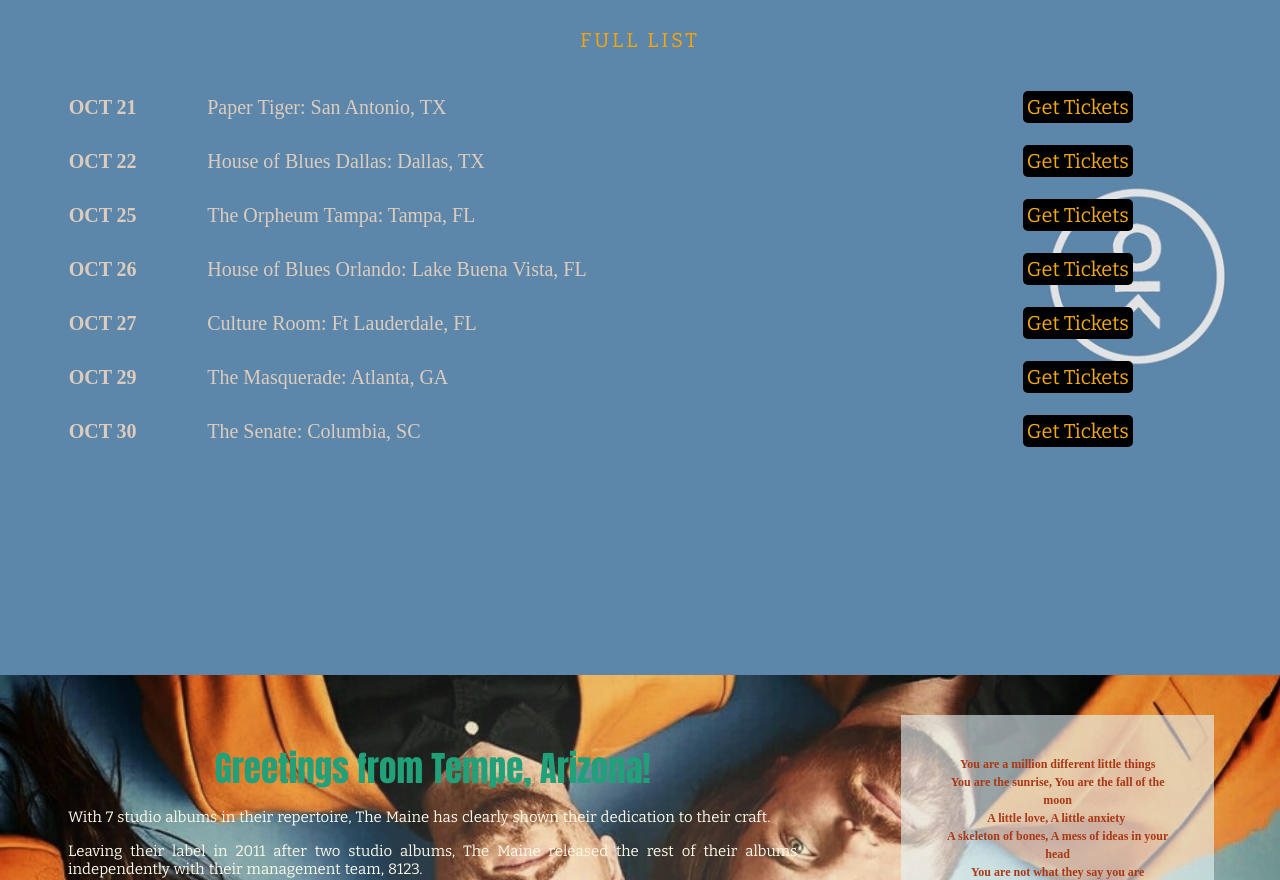
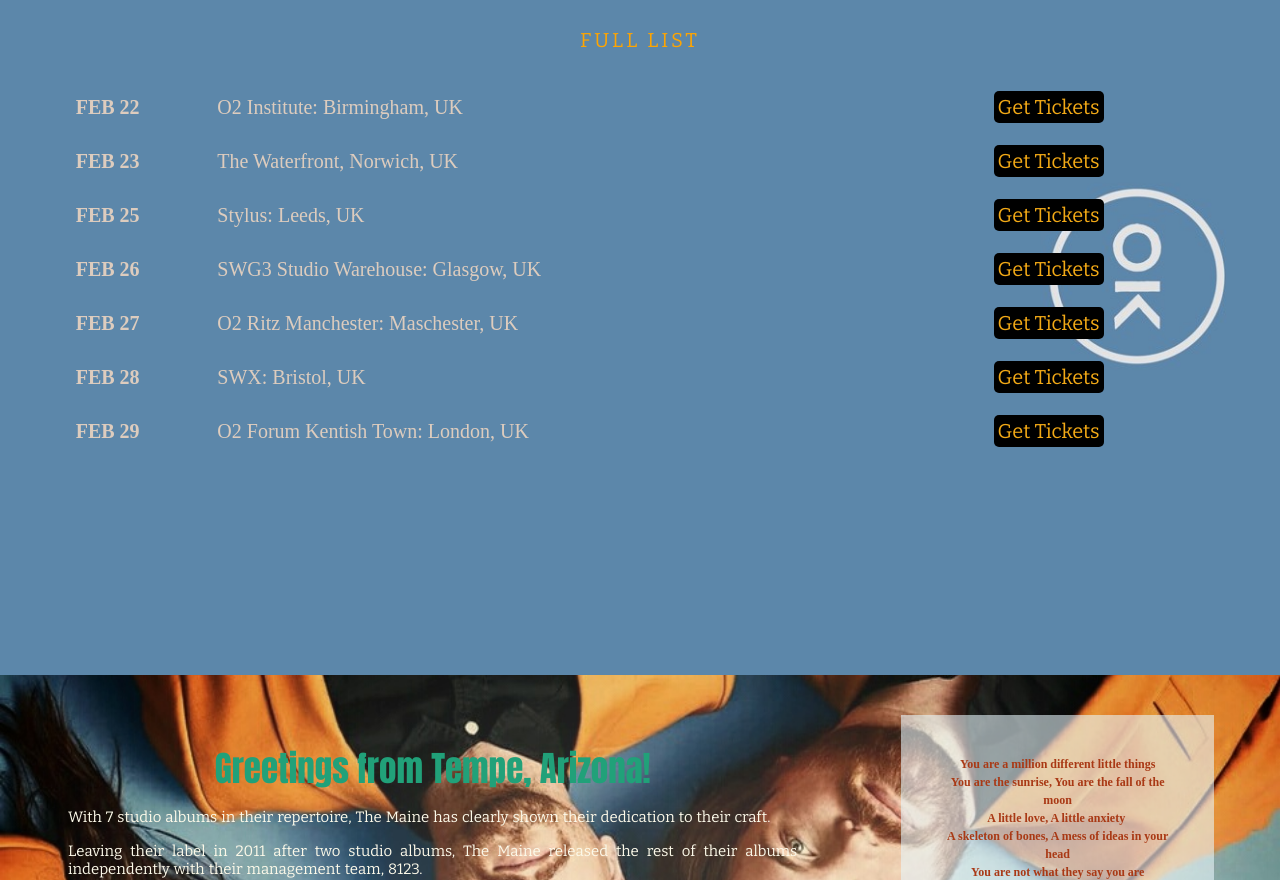
Before and after one commit to diyanah08/project1-themainewebsite, a plain HTML site: page index.html in a window 1280 px wide. Shown: the part 925-1805 px from the top of the page. Drawn offline with nearby package versions, Linux system fonts and the light colour scheme.

Commit message:
Updated tour dates and links

```diff
--- a/index.html
+++ b/index.html
@@ -57,42 +57,42 @@
       </div>
       <div id="tour" class="container-fluid responsive">
           <h1 class="catchus-text">CATCH US IN A CITY NEAR YOU!</h1>
-            <p class="moreshows"><a href="https://www.themirror.live/" target="_blank">FULL LIST</a></p>
+            <p class="moreshows"><a href="https://www.bandsintown.com/a/4296-the-maine" target="_blank">FULL LIST</a></p>
           <table class="table table-borderless responsive">
             <tbody class="responsive">
               <tr>
-                <th>OCT 21</th>
-                <td>Paper Tiger: San Antonio, TX</td>
-                <td><a href="https://www.bandsintown.com/t/101450744?app_id=squarespace-hen-crane-8knk&came_from=267&utm_medium=api&utm_source=public_api&utm_campaign=ticket&mkt_source=www.themirror.livew" class="open" target="_blank">Get Tickets</a></td>
+                <th>FEB 22</th>
+                <td>O2 Institute: Birmingham, UK</td>
+                <td><a href="https://www.bandsintown.com/e/101558072-the-maine-at-o2-institute?came_from=251&utm_medium=web&utm_source=artist_page&utm_campaign=event" class="open" target="_blank">Get Tickets</a></td>
               </tr>
               <tr>
-                <th>OCT 22</th>
-                <td>House of Blues Dallas: Dallas, TX</td>
-                <td><a href="https://www.bandsintown.com/t/101450748?app_id=squarespace-hen-crane-8knk&came_from=267&utm_medium=api&utm_source=public_api&utm_campaign=ticket&mkt_source=www.themirror.live" class="open" target="_blank">Get Tickets</a></td>
+                <th>FEB 23</th>
+                <td>The Waterfront, Norwich, UK</td>
+                <td><a href="https://www.bandsintown.com/e/101558075-the-maine-at-the-waterfront?came_from=251&utm_medium=web&utm_source=artist_page&utm_campaign=event" class="open" target="_blank">Get Tickets</a></td>
               </tr>
               <tr>
-                <th>OCT 25</th>
-                <td>The Orpheum Tampa: Tampa, FL</td>
-                <td><a href="https://www.bandsintown.com/t/101450757?app_id=squarespace-hen-crane-8knk&came_from=267&utm_medium=api&utm_source=public_api&utm_campaign=ticket&mkt_source=www.themirror.live" class="open" target="_blank">Get Tickets</a></td>
+                <th>FEB 25</th>
+                <td>Stylus: Leeds, UK</td>
+                <td><a href="https://www.bandsintown.com/e/101558077-the-maine-at-stylus?came_from=251&utm_medium=web&utm_source=artist_page&utm_campaign=event" class="open" target="_blank">Get Tickets</a></td>
               </tr>
               <tr>
-                <th>OCT 26</th>
-                <td>House of Blues Orlando: Lake Buena Vista, FL</td>
-                <td><a href="https://www.bandsintown.com/t/101450763?app_id=squarespace-hen-crane-8knk&came_from=267&utm_medium=api&utm_source=public_api&utm_campaign=ticket&mkt_source=www.themirror.live" class="open" target="_blank">Get Tickets</a></td>
+                <th>FEB 26</th>
+                <td>SWG3 Studio Warehouse: Glasgow, UK</td>
+                <td><a href="https://www.bandsintown.com/e/101558082-the-maine-at-swg3-studio-warehouse?came_from=251&utm_medium=web&utm_source=artist_page&utm_campaign=event" class="open" target="_blank">Get Tickets</a></td>
               </tr>
               <tr>
-                <th>OCT 27</th>
-                <td>Culture Room: Ft Lauderdale, FL</td>
-                <td><a href="https://www.bandsintown.com/t/101450768?app_id=squarespace-hen-crane-8knk&came_from=267&utm_medium=api&utm_source=public_api&utm_campaign=ticket&mkt_source=www.themirror.live" class="open" target="_blank">Get Tickets</a></td>
+                <th>FEB 27</th>
+                <td>O2 Ritz Manchester: Maschester, UK</td>
+                <td><a href="https://www.bandsintown.com/e/101558086-the-maine-at-swx?came_from=251&utm_medium=web&utm_source=artist_page&utm_campaign=event" class="open" target="_blank">Get Tickets</a></td>
               </tr>
               <tr>
-                <th>OCT 29</th>
-                <td>The Masquerade: Atlanta, GA</td>
-                <td><a href="https://www.bandsintown.com/t/101450775?app_id=squarespace-hen-crane-8knk&came_from=267&utm_medium=api&utm_source=public_api&utm_campaign=ticket&mkt_source=www.themirror.live" class="open" target="_blank">Get Tickets</a></td>
+                <th>FEB 28</th>
+                <td>SWX: Bristol, UK</td>
+                <td><a href="https://www.bandsintown.com/e/101558089-the-maine-at-o2-forum-kentish-town?came_from=251&utm_medium=web&utm_source=artist_page&utm_campaign=event" class="open" target="_blank">Get Tickets</a></td>
               </tr>
               <tr>
-                <th>OCT 30</th>
-                <td>The Senate: Columbia, SC</td>
+                <th>FEB 29</th>
+                <td>O2 Forum Kentish Town: London, UK</td>
                 <td><a href="https://www.bandsintown.com/t/101450781?app_id=squarespace-hen-crane-8knk&came_from=267&utm_medium=api&utm_source=public_api&utm_campaign=ticket&mkt_source=www.themirror.live" class="open" target="_blank">Get Tickets</a></td>
               </tr>
             </tbody>
```
